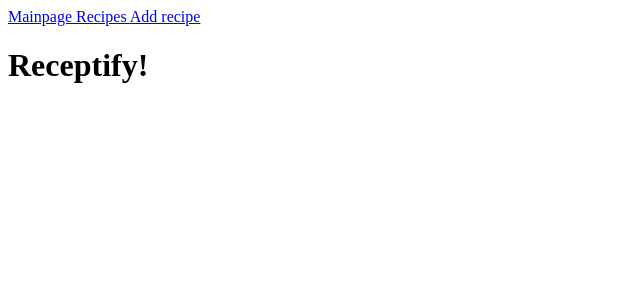
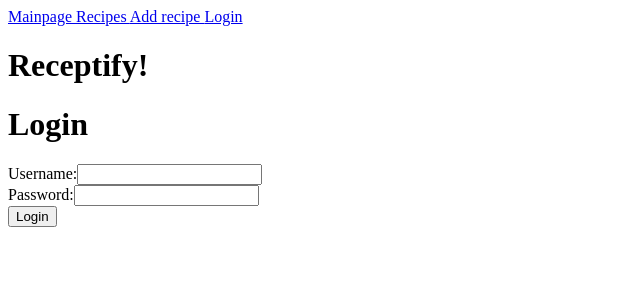
Before and after one commit to JuhoSiitonen/Receptify, a React (Vite) app in the folder frontend/: page /login in a window 1280 px wide. Shown: the top 300 px of the page, without its empty margins (0-640 px from the left). Built offline with nearby package versions, Linux system fonts and the light colour scheme; no server answers.

Commit message:
added more functions to recipy add component and a very basic login component

```diff
--- a/frontend/src/App.jsx
+++ b/frontend/src/App.jsx
@@ -6,6 +6,7 @@ import RecipiesView from './components/RecipiesView'
 import { getAllRecipies } from './reducers/recipyReducer';
 import NavigationBar from './components/NavigationBar'
 import AddRecipe from './components/RecipiesView/AddRecipe'
+import Login from './components/Login'
 
 function App() {
   const dispatch = useDispatch()
@@ -22,6 +23,7 @@ function App() {
         <Route path="/" element={<Mainpage />} />
         <Route path="/recipes" element={<RecipiesView />} />
         <Route path="/recipes/new" element={<AddRecipe />} />
+        <Route path="/login" element={<Login />} />
       </Routes>
     </div>
   )
--- /dev/null
+++ b/frontend/src/components/Login.jsx
@@ -0,0 +1,34 @@
+import { useState } from 'react'
+import { useDispatch } from 'react-redux'
+
+const Login = () => {
+    const [username, setUsername] = useState('')
+    const [password, setPassword] = useState('')
+    const dispatch = useDispatch()
+
+    const handleSubmit = (e) => {
+        e.preventDefault()
+        //dispatch(login(username, password))
+        setUsername('')
+        setPassword('')
+    }
+
+    return (
+        <div>
+            <h1>Login</h1>
+            <form onSubmit={handleSubmit}>
+                <div>
+                    Username:
+                    <input value={username} onChange={({ target }) => setUsername(target.value)} />
+                </div>
+                <div>
+                    Password:
+                    <input value={password} onChange={({ target }) => setPassword(target.value)} />
+                </div>
+                <button type="submit">Login</button>
+            </form>
+        </div>
+    )
+}
+
+export default Login
--- a/frontend/src/components/NavigationBar/index.jsx
+++ b/frontend/src/components/NavigationBar/index.jsx
@@ -7,6 +7,7 @@ const NavigationBar = () => {
             <Link to="/">Mainpage  </Link>
             <Link to="/recipes">Recipes  </Link>
             <Link to="/recipes/new">Add recipe  </Link>
+            <Link to="/login">Login  </Link>
         </div>
     )
 }
--- a/frontend/src/components/RecipiesView/AddRecipe.jsx
+++ b/frontend/src/components/RecipiesView/AddRecipe.jsx
@@ -1,37 +1,63 @@
 import { useDispatch } from 'react-redux'
+import { useState } from 'react'
 import { createRecipy } from '../../reducers/recipyReducer'
 
 const AddRecipe = () => {
+    const [name, setName] = useState('')
+    const [ingredients, setIngredients] = useState([])
+    const [ingredient, setIngredient] = useState('')
+    const [instructions, setInstructions] = useState('')
+    const [category, setCategory] = useState('')
+    const [categories, setCategories] = useState([])
+
     const dispatch = useDispatch()
+
+    const addIncredient = () => {
+        setIngredients(ingredients.concat(ingredient))
+        setIngredient('')
+    }
+
+    const addCategory = () => {
+        setCategories(categories.concat(category))
+        setCategory('')
+    }
 
     const handleSubmit = (e) => {
         e.preventDefault();
-        const data = new FormData(e.target);
-        const name = data.get('name')
-        const ingredients = data.get('ingredients')
-        const instructions = data.get('instructions')
-        const category = data.get('category')
-        console.log(name, ingredients, instructions, category);
-        dispatch(createRecipy(name, ingredients, instructions, category))
-
+        console.log(name, ingredients, instructions, categories);
+        dispatch(createRecipy(name, ingredients, instructions, categories))
+        setName('')
+        setIngredients([])
+        setInstructions('')
+        setCategories('')
     }
 
     return (
         <div>
             <h1>AddRecipe</h1>
             <form onSubmit={handleSubmit}>
-                Recipy name:
-                <input type="text" name="name" />
-                <br></br>
-                Ingredients:
-                <input type="text" name="ingredients" />
-                <br></br>
-                Instructions:
-                <input type="text" name="instructions" />
-                <br></br>
-                Category:
-                <input type="text" name="category" />
-                <br></br>
+                <div>
+                    Recipy name:
+                    <input value={name} onChange={({ target }) => setName(target.value)} />
+                </div>
+                <div>
+                    Ingredients:
+                    <input value={ingredient} onChange={({ target }) => setIngredient(target.value)} />
+                    <button onClick={addIncredient} type="button">add</button>
+                </div>
+                <div>
+                    {ingredients.map(ingredient => <li>{ingredient}</li>)}
+                </div>
+                <div>
+                    Instructions:
+                    <input value={instructions} onChange={({ target }) => setInstructions(target.value)} />
+                </div>
+                <div>
+                    Category:
+                    <input value={category} onChange={({ target }) => setCategory(target.value)} />
+                    <button onClick={addCategory} type="button">add</button>
+                </div>
+                <div>Categories: {categories.join(", ")}</div>
                 <input type="submit" value="Submit" />
             </form>
         </div>
--- a/frontend/src/components/RecipiesView/SingleRecipy.jsx
+++ b/frontend/src/components/RecipiesView/SingleRecipy.jsx
@@ -5,9 +5,9 @@ const SingleRecipy = ({ recipy }) => {
         <div className="singleRecipy">
             <h2>{recipy.title}</h2>
             <p>{recipy.description}</p>
-            <p>{recipy.ingredients}</p>
+            {recipy.ingredients.map(ingredient => <li>{ingredient}</li>)}
             <p>{recipy.instructions}</p>
-            <p>{recipy.category}</p>
+            <p>{recipy.category.join(", ")}</p>
         </div>
     )
 }
```
Also changed, not shown: frontend/src/reducers/userReducer.js (added, +32 -0 lines), frontend/src/services/users.js (added, +9 -0 lines).
